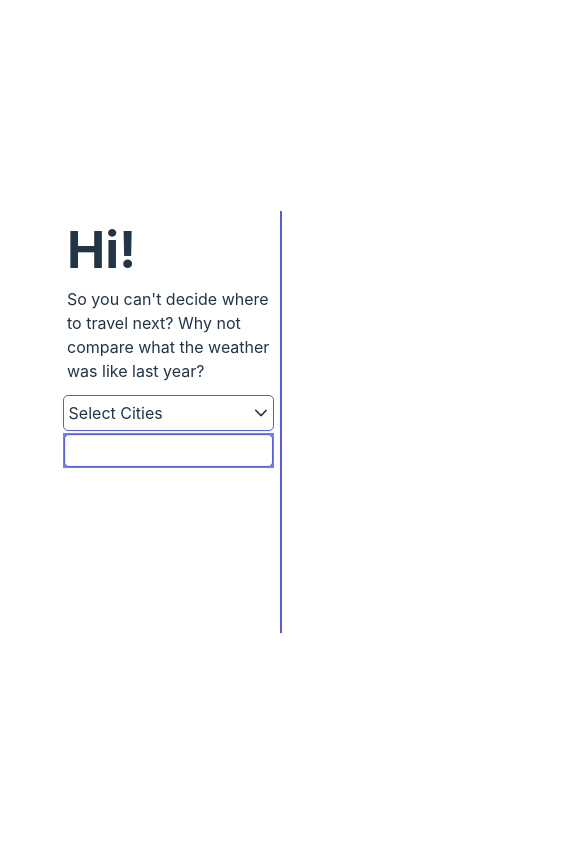
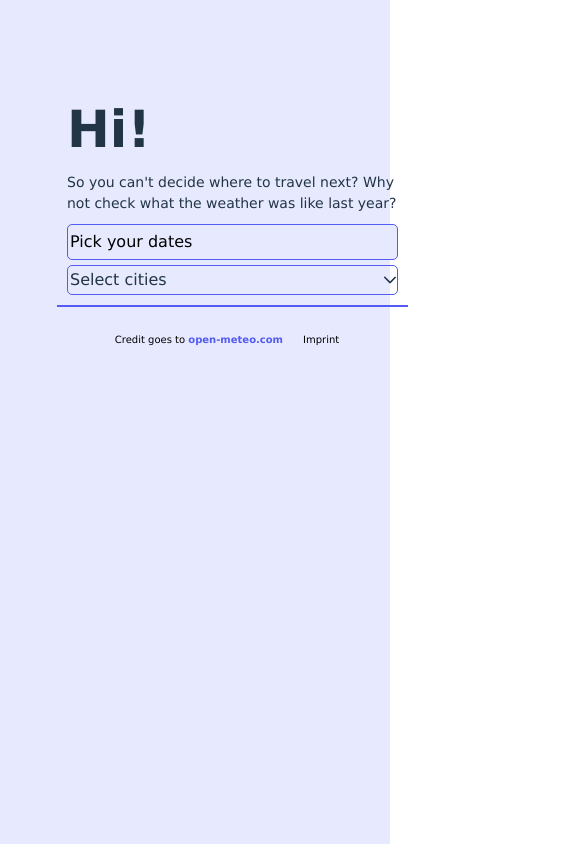
Before and after one commit to SinjeK/travel-weather, a Vue app: page / in a window 390 px wide. Shown: the top 844 px of the page, 585 px wide, since content can reach past the window. Built offline with nearby package versions, Linux system fonts and the light colour scheme.

Commit message:
add responsiveness and basic setup for imprint

```diff
--- a/index.html
+++ b/index.html
@@ -4,7 +4,7 @@
     <meta charset="UTF-8" />
     <link rel="icon" type="image/svg+xml" href="/vite.svg" />
     <meta name="viewport" content="width=device-width, initial-scale=1.0" />
-    <title>Vite + Vue + TS</title>
+    <title>Historical weather</title>
   </head>
   <body>
     <div id="app"></div>
--- a/src/App.vue
+++ b/src/App.vue
@@ -1,30 +1,32 @@
 <template>
   <div class="container">
-    <!-- TODO: Accessibility and Responsiveness -->
+    <!-- TODO: Accessibility -->
     <div class="left-side">
       <h1 class="text">Hi!</h1>
-      <p class="text">So you can't decide where to travel next? Why not compare what the weather was like last year?</p>
+      <p class="text">So you can't decide where to travel next? Why not check what the weather was like last year?</p>
+      <DateSelector @updated-dates="handleUpdatedDates"/>
       <CitySelector @updated-selection="handleUpdatedCities"/>
-      <DateSelector @updated-dates="handleUpdatedDates"/>
     </div>
     <div class="right-side">
-      <city-card v-for="location in travelLocationList" :city="location" :start-date="startDate" :end-date="endDate"></city-card>
+      <city-card v-for="location in travelLocationList" :key="location.name" :city="location" :start-date="startDate" :end-date="endDate"></city-card>
     </div>
   </div>
+  <footer-component />
 </template>
 
 <script setup lang="ts">
-import type {TravelLocation} from "./interfaces/TravelLocation.ts";
-import {type Ref, ref, toRaw} from "vue";
+import type { TravelLocation } from "./interfaces/TravelLocation.ts";
+import { type Ref, ref, toRaw } from "vue";
 import CityCard from "./components/CityCard.vue";
 import CitySelector from "./components/CitySelector.vue";
 import DateSelector from "./components/DateSelector.vue";
+import FooterComponent from "./components/FooterComponent.vue";
 
-let travelLocationList: Ref<TravelLocation[]> = ref([])
-let startDate: Ref<string> = ref('')
-let endDate: Ref<string> = ref('')
+const travelLocationList: Ref<TravelLocation[]> = ref([])
+const startDate: Ref<string> = ref('')
+const endDate: Ref<string> = ref('')
 
-function handleUpdatedCities(state: Ref<TravelLocation[]>) {
+const handleUpdatedCities = (state: Ref<TravelLocation[]>) => {
   const selectedLocations = toRaw(state);
   const newLocations: TravelLocation[] = [];
 
@@ -40,7 +42,7 @@ function handleUpdatedCities(state: Ref<TravelLocation[]>) {
   travelLocationList.value = newLocations
 }
 
-function handleUpdatedDates(dateRange: string[]) {
+const handleUpdatedDates = (dateRange: string[]) => {
   startDate.value = dateRange[0]
   endDate.value = dateRange[1]
 }
@@ -49,30 +51,46 @@ function handleUpdatedDates(dateRange: string[]) {
 <style scoped lang="scss">
 .container {
   margin: 25px;
-  width: 750px;
+  width: 100%;
   display: flex;
+  flex-direction: row;
+
+  @media only screen and (max-width: 600px) {
+    flex-direction: column;
+  }
 }
 
 .left-side {
-  height: 50vh;
+  height: 70vh;
   width: 30%;
   border-right: 2px solid #535bf2;
+  padding: 10px;
+
+  @media only screen and (max-width: 600px) {
+    height: fit-content;
+    width: 90%;
+    border-bottom: 2px solid #535bf2;
+    border-right: none;
+  }
 }
 
 .right-side {
-  height: 50vh;
+  height: fit-content;
   width: 70%;
+  overflow-y: scroll;
+
+  @media only screen and (max-width: 600px) {
+    width: 90%;
+    height: fit-content;
+  }
 }
 
 .text {
-  margin: 10px;
+  margin-bottom: 10px;
   text-align: left;
 }
 
 .p-multiselect {
-  border: 1px solid #535bf2;
-  border-radius: 5px;
-  margin: 2px;
-  padding: 5px;
+  margin-top: 5px;
 }
 </style>
--- a/src/components/CityCard.vue
+++ b/src/components/CityCard.vue
@@ -4,7 +4,7 @@
       {{ city.name }}
     </div>
     <div class="city-card__body">
-      <div class="city-card__flex-item" v-for="item in weatherData">
+      <div class="city-card__flex-item" v-for="item in weatherData" :key="item.time">
         <div class="city-card__date">{{ formatDate(item.time) }}</div>
         <div class="city-card__temp">{{ formatTemperature(item.temperature) }}</div>
       </div>
@@ -34,14 +34,17 @@ watch( () => props, async () => {
     },{ deep: true }
 )
 
-function formatDate(dateString: string) {
+const formatDate = (dateString: string) => {
   const date = dateString.split('T')[0]
   const dateSections = date.split('-')
   const generatedDate = new Date(Number(dateSections[0]), Number(dateSections[1]) - 1, Number(dateSections[2]))
   return Intl.DateTimeFormat('de-DE').format(generatedDate)
 }
 
-function formatTemperature(temp: number) {
+const formatTemperature = (temp: number) => {
+  if (Number.isNaN(temp)) {
+    return 'k.A.'
+  }
   return `${Number(temp).toFixed(1)} °C`
 }
 </script>
@@ -49,9 +52,10 @@ function formatTemperature(temp: number) {
 <style scoped lang="scss">
 .city-card {
   margin: 10px;
-  border: 1px solid #535bf2;
-  border-radius: 5px;
+  // border: 1px solid #535bf2;
+  // border-radius: 5px;
   padding: 3px;
+  width: fit-content;
 
   &__header {
     font-weight: bold;
--- a/src/components/CitySelector.vue
+++ b/src/components/CitySelector.vue
@@ -4,16 +4,16 @@
       display="chip"
       :options="cities"
       optionLabel="name"
-      placeholder="Select Cities"
+      placeholder="Select cities"
       :maxSelectedLabels="3"
       class="city-multiselect w-full md:w-20rem"
   />
 </template>
 
 <script setup lang="ts">
-import type {TravelLocation} from "../interfaces/TravelLocation.ts";
+import type { TravelLocation } from "../interfaces/TravelLocation.ts";
 import MultiSelect from "primevue/multiselect";
-import {ref, type Ref, watch} from "vue";
+import { ref, type Ref, watch } from "vue";
 
 // TODO: find an API for this instead of hardcoding the list
 const cities: TravelLocation[] = [
@@ -56,9 +56,9 @@ const cities: TravelLocation[] = [
     name: 'Athens',
     lat: 37.98,
     lng: 23.72
-  }]
+  } ]
 const selectedCities: Ref<TravelLocation[]> = ref([])
-const emit = defineEmits(['updatedSelection'])
+const emit = defineEmits([ 'updatedSelection' ])
 
 watch(selectedCities, async (newSelection) => {
   emit('updatedSelection', newSelection)
@@ -67,6 +67,6 @@ watch(selectedCities, async (newSelection) => {
 
 <style scoped lang="scss">
 .city-multiselect {
-  width: 95%;
+  width: 100%;
 }
 </style>
--- a/src/components/DateSelector.vue
+++ b/src/components/DateSelector.vue
@@ -1,14 +1,21 @@
 <template>
-  <DatePicker v-model="dates" selectionMode="range" :manualInput="false" class="date-selector" dateFormat="dd.mm.yy"/>
+  <DatePicker
+      v-model="dates"
+      selectionMode="range"
+      :manualInput="false"
+      class="date-selector"
+      dateFormat="dd.mm.yy"
+      placeholder="Pick your dates"
+  />
 </template>
 
 <script setup lang="ts">
-import {DatePicker} from "primevue";
-import {ref, watch} from "vue";
-import {isValidDateRange} from "../utils.ts";
+import { DatePicker } from "primevue";
+import { ref, watch } from "vue";
+import { isValidDateRange } from "../utils.ts";
 
 const dates = ref()
-const emit = defineEmits(['updatedDates'])
+const emit = defineEmits([ 'updatedDates' ])
 
 watch(dates, async (newDates) => {
   const startDate = new Date(newDates[0])
@@ -20,19 +27,14 @@ watch(dates, async (newDates) => {
     const startDateString = startDate.toISOString().split('T')[0];
     const endDateString = endDate.toISOString().split('T')[0];
 
-    emit('updatedDates', [startDateString, endDateString]);
+    emit('updatedDates', [ startDateString, endDateString ]);
   }
 })
 </script>
 
 <style scoped lang="scss">
-.p-datepicker {
-  background-color: #747bff;
-  border: 1px solid #747bff;
-}
-
 .date-selector {
-  width: 95%;
-  height: 35px;
+  width: 100%;
+  height: 36px;
 }
 </style>
--- /dev/null
+++ b/src/components/FooterComponent.vue
@@ -0,0 +1,48 @@
+<template>
+  <div class="footer">
+    <div class="footer-item">Credit goes to <a href="https://open-meteo.com/" target="_blank">open-meteo.com</a></div>
+    <div class="footer-item" @click="openImprint">Imprint</div>
+  </div>
+  <Drawer v-model:visible="visible" header="Imprint" class="footer-drawer">
+    <p>
+      TODO
+    </p>
+  </Drawer>
+</template>
+
+<script setup lang="ts">
+import { ref } from "vue"
+import { Drawer } from "primevue";
+
+const visible = ref(false)
+const openImprint = () => {
+  visible.value = !visible.value
+}
+</script>
+
+<style scoped lang="scss">
+.footer {
+  display: flex;
+  flex-direction: row;
+  width: 100vw;
+  justify-content: center;
+}
+
+.footer-item {
+  align-items: center;
+  color: black;
+  margin-left: 10px;
+  margin-right: 10px;
+  margin-top: auto;
+  font-size: 10px;
+
+  a {
+    color: #535bf2;
+    font-weight: bold;
+  }
+}
+
+.footer-drawer {
+  background-color: #e7e9ff;
+}
+</style>
--- a/src/style.css
+++ b/src/style.css
@@ -1,5 +1,5 @@
 :root {
-  font-family: Inter, system-ui, Avenir, Helvetica, Arial, sans-serif;
+  font-family: 'Verdana', sans-serif;
   line-height: 1.5;
   font-weight: 400;
 
@@ -11,23 +11,44 @@
   text-rendering: optimizeLegibility;
   -webkit-font-smoothing: antialiased;
   -moz-osx-font-smoothing: grayscale;
-  --p-multiselect-overlay-background: white;
+  --p-multiselect-overlay-background: #e7e9ff;
   --p-multiselect-overlay-border-color: #535bf2;
   --p-multiselect-overlay-border-radius: 5px;
 
   --p-multiselect-option-gap: 5px;
+  --p-multiselect-color: black;
+  --p-multiselect-border-width: 1px;
+  --p-multiselect-border-color: #535bf2;
   --p-checkbox-border-radius: 2px;
 
   --p-inputtext-color: black;
-  --p-inputtext-background: white;
+  --p-inputtext-background: #e7e9ff;
   --p-inputtext-border-color: #535bf2;
   --p-inputtext-border-radius: 5px;
+  --p-inputtext-padding-y: 2px;
+  --p-inputtext-padding-x: 2px;
 
   --p-datepicker-panel-border-color: #535bf2;
   --p-datepicker-panel-border-radius: 5px;
-  --p-datepicker-panel-background: white;
+  --p-datepicker-panel-background: #e7e9ff;
 
+  --p-multiselect-chip-border: #535bf2;
+  --p-multiselect-border: #535bf2;
+  --p-multiselect-chip-border-radius: 5px;
+  --p-multiselect-border-radius: 5px;
+  --p-multiselect-padding-y: 2px;
+  --p-multiselect-padding-x: 2px;
 
+  --p-chip-background: #e7e9ff;
+  --p-chip-color: black;
+
+  --p-chip-border-color: #535bf2;
+  --p-chip-border-radius: 5px;
+  --p-chip-padding-y: 4px;
+  --p-chip-padding-x: 4px;
+  --p-chip-gap: 2px;
+
+  --p-drawer-background: #e7e9ff;
 }
 
 a {
@@ -35,6 +56,7 @@ a {
   color: #646cff;
   text-decoration: inherit;
 }
+
 a:hover {
   color: #535bf2;
 }
@@ -42,14 +64,20 @@ a:hover {
 body {
   margin: 0;
   display: flex;
+  flex-direction: column;
   place-items: center;
   min-width: 320px;
   min-height: 100vh;
+  background-color: #e7e9ff;
 }
 
 h1 {
   font-size: 3.2em;
   line-height: 1.1;
+}
+
+p {
+  font-size: 14px;
 }
 
 button {
--- a/src/utils.ts
+++ b/src/utils.ts
@@ -1,4 +1,4 @@
-export function isValidDateRange(startDate: Date, endDate: Date) {
+export const isValidDateRange = (startDate: Date, endDate: Date) => {
     if (startDate.getFullYear() > endDate.getFullYear()) {
         return false
     } else if (startDate.getFullYear() < endDate.getFullYear()) {
--- a/vite.config.ts
+++ b/vite.config.ts
@@ -3,5 +3,5 @@ import vue from '@vitejs/plugin-vue'
 
 // https://vite.dev/config/
 export default defineConfig({
-  plugins: [vue()],
+  plugins: [ vue() ],
 })
```
Also changed, not shown: eslint.config.js (added, +24 -0 lines), package.json (+7 -1 lines), src/services/WeatherService.ts (+3 -5 lines).
